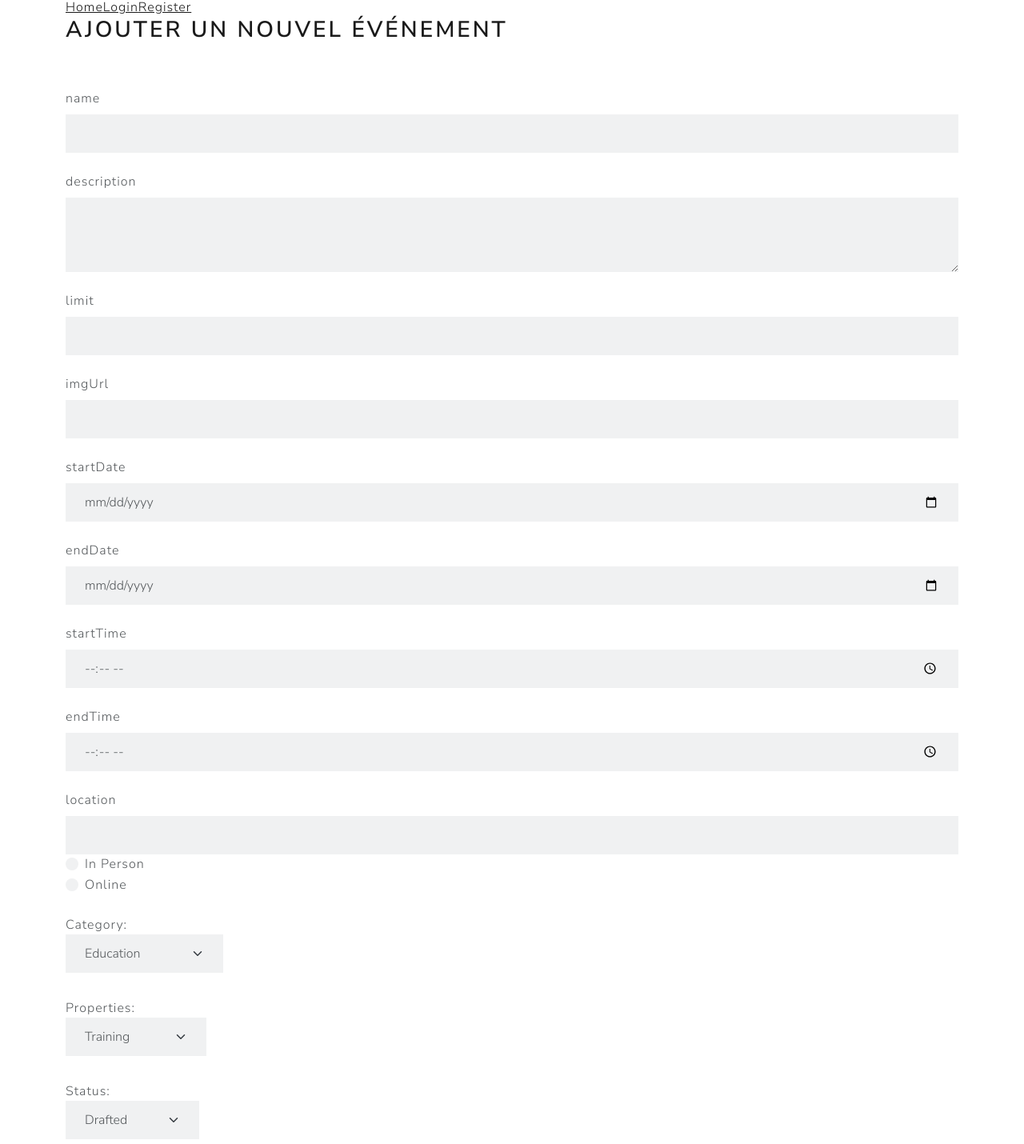
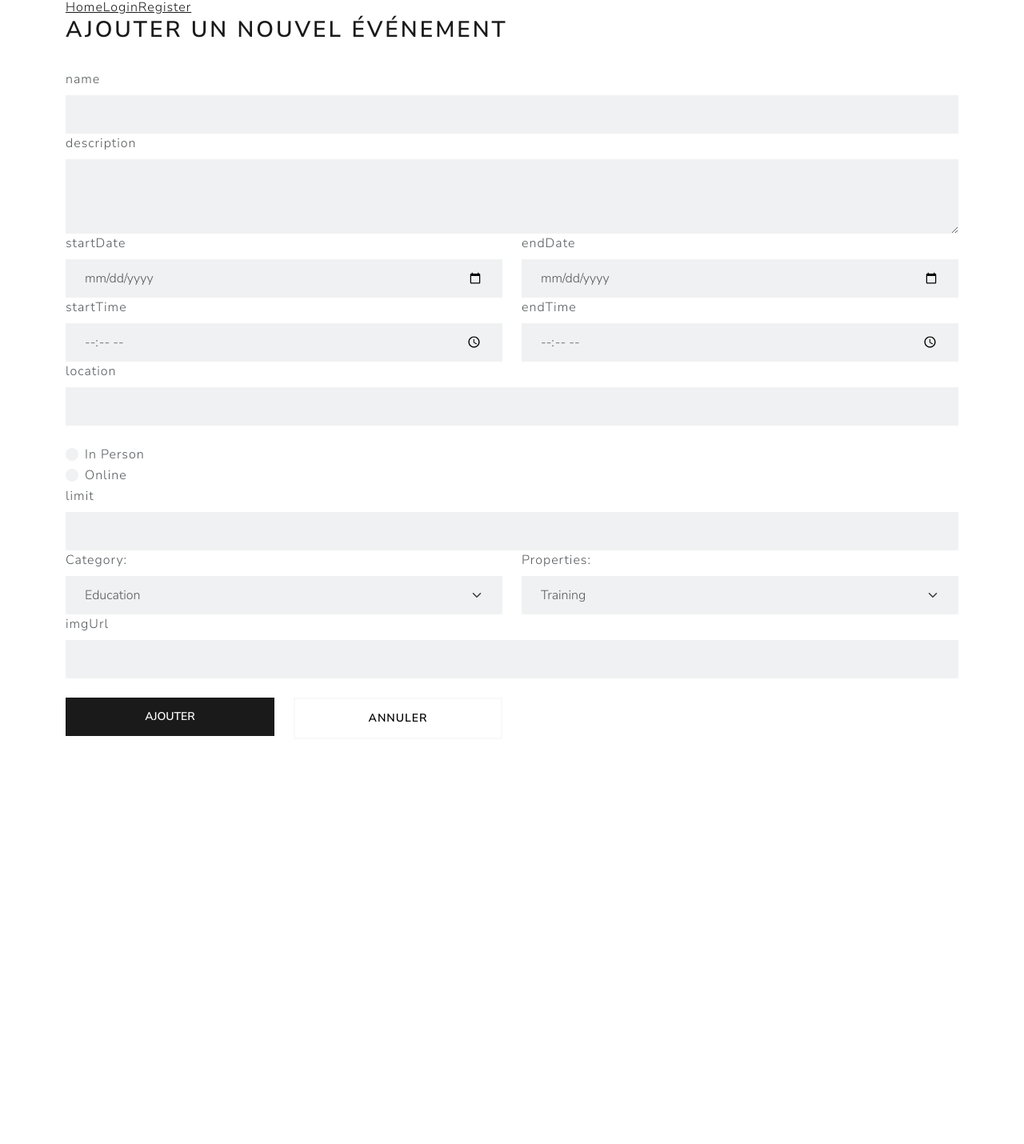
Before and after one commit to ikram595/EventsTN-client, a React (Create React App) app: page /create-event in a window 1280 px wide. Shown: the part 3-1433 px from the top of the page at 80% size. After the commit the page ends 927 px from the top, so only its background shows below. Built offline with nearby package versions, Linux system fonts and the light colour scheme.

Commit message:
createEvent page styling

```diff
--- a/src/pages/CreateEvent.js
+++ b/src/pages/CreateEvent.js
@@ -148,7 +148,7 @@ const CreateEvent = () => {
         </div>
       </div>
       <div className="form-group  ">
-        <label className="form-label mt-4">name</label>
+        <label className="form-label">name</label>
         <input
           name="name"
           type="text"
@@ -159,7 +159,7 @@ const CreateEvent = () => {
         {errors.name && <p className="form-text text-danger">{errors.name}</p>}
       </div>
       <div className="form-group  ">
-        <label className="form-label mt-4">description</label>
+        <label className="form-label">description</label>
         <textarea
           name="description"
           type="text"
@@ -173,34 +173,10 @@ const CreateEvent = () => {
           <p className="form-text text-danger">{errors.description}</p>
         )}
       </div>
-      <div className="form-group  ">
-        <label className="form-label mt-4">limit</label>
-        <input
-          name="limit"
-          type="text"
-          value={formData.limit}
-          onChange={handleInputChange}
-          className="form-control"
-        />
-        {errors.limit && (
-          <p className="form-text text-danger">{errors.limit}</p>
-        )}
-      </div>
-      <div className="form-group  ">
-        <label className="form-label mt-4">imgUrl</label>
-        <input
-          name="imgUrl"
-          type="text"
-          value={formData.imgUrl}
-          onChange={handleInputChange}
-          className="form-control"
-        />
-        {errors.imgUrl && (
-          <p className="form-text text-danger">{errors.imgUrl}</p>
-        )}
-      </div>
-      <div className="form-group  ">
-        <label className="form-label mt-4">startDate</label>
+      <div className="row">
+        {" "}
+        <div className="form-group col">
+          <label className="form-label">startDate</label>
           <input
             name="startDate"
             type="date"
@@ -212,8 +188,8 @@ const CreateEvent = () => {
             <p className="form-text text-danger">{errors.startDate}</p>
           )}
         </div>
-      <div className="form-group  ">
-        <label className="form-label mt-4">endDate</label>
+        <div className="form-group  col ">
+          <label className="form-label">endDate</label>
           <input
             name="endDate"
             type="date"
@@ -225,8 +201,11 @@ const CreateEvent = () => {
             <p className="form-text text-danger">{errors.endDate}</p>
           )}
         </div>
-      <div className="form-group  ">
-        <label className="form-label mt-4">startTime</label>
+      </div>
+      <div className="row">
+        {" "}
+        <div className="form-group col ">
+          <label className="form-label">startTime</label>
           <input
             name="startTime"
             type="time"
@@ -238,8 +217,8 @@ const CreateEvent = () => {
             <p className="form-text text-danger">{errors.startTime}</p>
           )}
         </div>
-      <div className="form-group  ">
-        <label className="form-label mt-4">endTime</label>
+        <div className="form-group col ">
+          <label className="form-label">endTime</label>
           <input
             name="endTime"
             type="time"
@@ -251,8 +230,9 @@ const CreateEvent = () => {
             <p className="form-text text-danger">{errors.endTime}</p>
           )}
         </div>
+      </div>
       <div className="form-group  ">
-        <label className="form-label mt-4">location</label>
+        <label className="form-label">location</label>
         <input
           name="location"
           type="text"
@@ -264,7 +244,8 @@ const CreateEvent = () => {
           <p className="form-text text-danger">{errors.location}</p>
         )}
       </div>
-      <div className="form-group">
+
+      <div className="form-group mt-4">
         <label className="form-check">
           {" "}
           In Person
@@ -288,11 +269,27 @@ const CreateEvent = () => {
             className="form-check-input"
           />
         </label>
+
         {errors.type && <p className="form-text text-danger">{errors.type}</p>}
       </div>
-      <div className="form-group">
-        <label className="form-label mt-4">
-          Category:
+      <div className="form-group  ">
+        <label className="form-label">limit</label>
+        <input
+          name="limit"
+          type="text"
+          value={formData.limit}
+          onChange={handleInputChange}
+          className="form-control"
+        />
+        {errors.limit && (
+          <p className="form-text text-danger">{errors.limit}</p>
+        )}
+      </div>
+
+      <div className="row">
+        {" "}
+        <div className="form-group col">
+          <label className="form-label">Category:</label>
           <select
             name="category"
             value={formData.category}
@@ -308,11 +305,9 @@ const CreateEvent = () => {
           {errors.category && (
             <p className="form-text text-danger">{errors.category}</p>
           )}
-        </label>
         </div>
-      <div className="form-group">
-        <label className="form-label mt-4">
-          Properties:
+        <div className="form-group col">
+          <label className="form-label">Properties:</label>
           <select
             name="properties"
             value={formData.properties}
@@ -330,36 +325,30 @@ const CreateEvent = () => {
           {errors.properties && (
             <p className="form-text text-danger">{errors.properties}</p>
           )}
-        </label>
         </div>
-      <div className="form-group">
-        <label className="form-label mt-4">
-          Status:
-          <select
-            name="status"
-            value={formData.status}
+      </div>
+      <div className="form-group  ">
+        <label className="form-label">imgUrl</label>
+        <input
+          name="imgUrl"
+          type="text"
+          value={formData.imgUrl}
           onChange={handleInputChange}
-            className="form-select"
-          >
-            <option value="Drafted">Drafted</option>
-            <option value="Published">Published</option>
-            <option value="Cancelled">Cancelled</option>
-          </select>
-          {errors.status && (
-            <p className="form-text text-danger">{errors.status}</p>
+          className="form-control"
+        />
+        {errors.imgUrl && (
+          <p className="form-text text-danger">{errors.imgUrl}</p>
         )}
-        </label>
       </div>
-
-      <div className="row">
-        <div className=" col-6 col-md-3">
+      <div className="row mt-4">
+        <div className="form-group col-6 col-md-3">
           <input
             type="submit"
             value="Ajouter"
             className="btn btn-primary form-control"
           />
         </div>
-        <div className="col-6 col-md-3">
+        <div className="form-group col-6 col-md-3">
           <Link to={`/`} className="btn btn-outline-secondary form-control">
             Annuler
           </Link>
```
Lines whose indentation alone changed are shown as unchanged.
